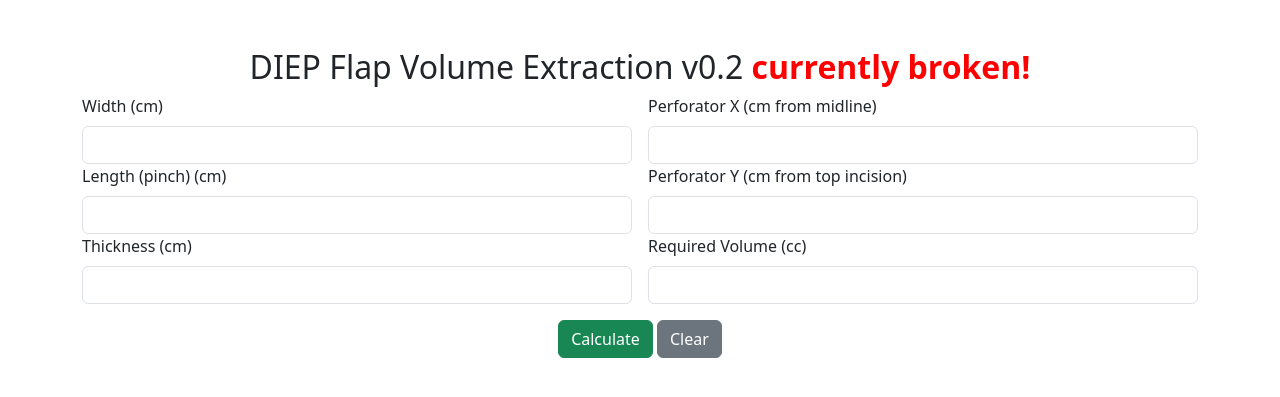
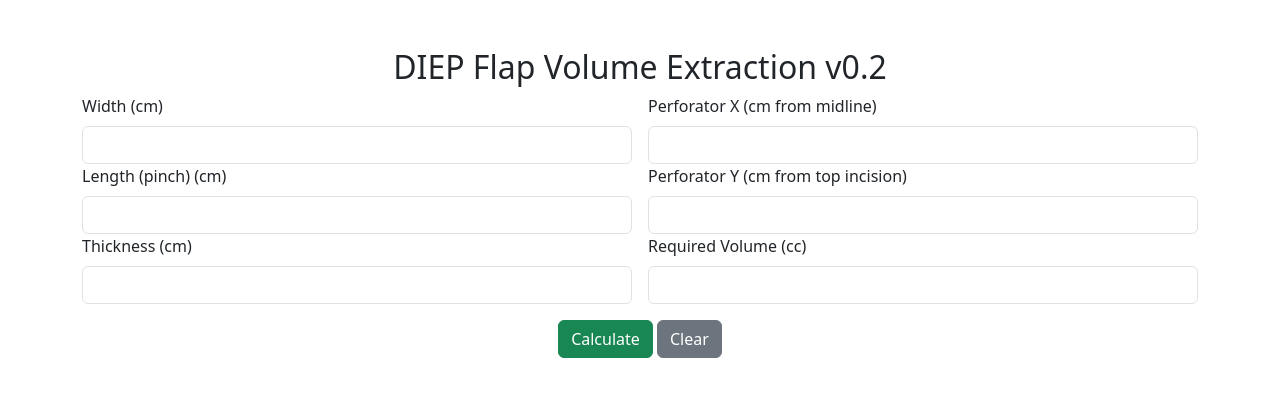
Before and after one commit to Drzet/diepcalc, a Flask app: page /index in a window 1280 px wide. Shown: the part 54-451 px from the top of the page. Run offline with Flask 3, Linux system fonts and the light colour scheme; the visitor is signed in with stand-in values (Sample User, id 1).

Commit message:
Update index.html

```diff
--- a/templates/index.html
+++ b/templates/index.html
@@ -4,7 +4,7 @@
 <head>
     <meta charset="UTF-8">
     <meta name="viewport" content="width=device-width, initial-scale=1.0">
-    <title>DIEP Flap Extraction</title>
+    <title>DIEP Flap size estimator</title>
     <link rel="stylesheet" href="https://cdn.jsdelivr.net/npm/bootstrap@5.3.0/dist/css/bootstrap.min.css">
 </head>
 <body>
@@ -13,7 +13,7 @@
         <a href="{{ url_for('logout') }}" class="btn btn-danger">Logout</a>
     </nav>
     <div class="container mt-5">
-        <h2 class="text-center">DIEP Flap Volume Extraction v0.2<span style="color: red; font-weight: bold;"> currently broken!</span></h2>
+        <h2 class="text-center">DIEP Flap Volume Extraction v0.2</span></h2>
     <form method="post" class="row g-3">
     <div class="col-md-6">
         <div class="d-flex flex-column">
```
